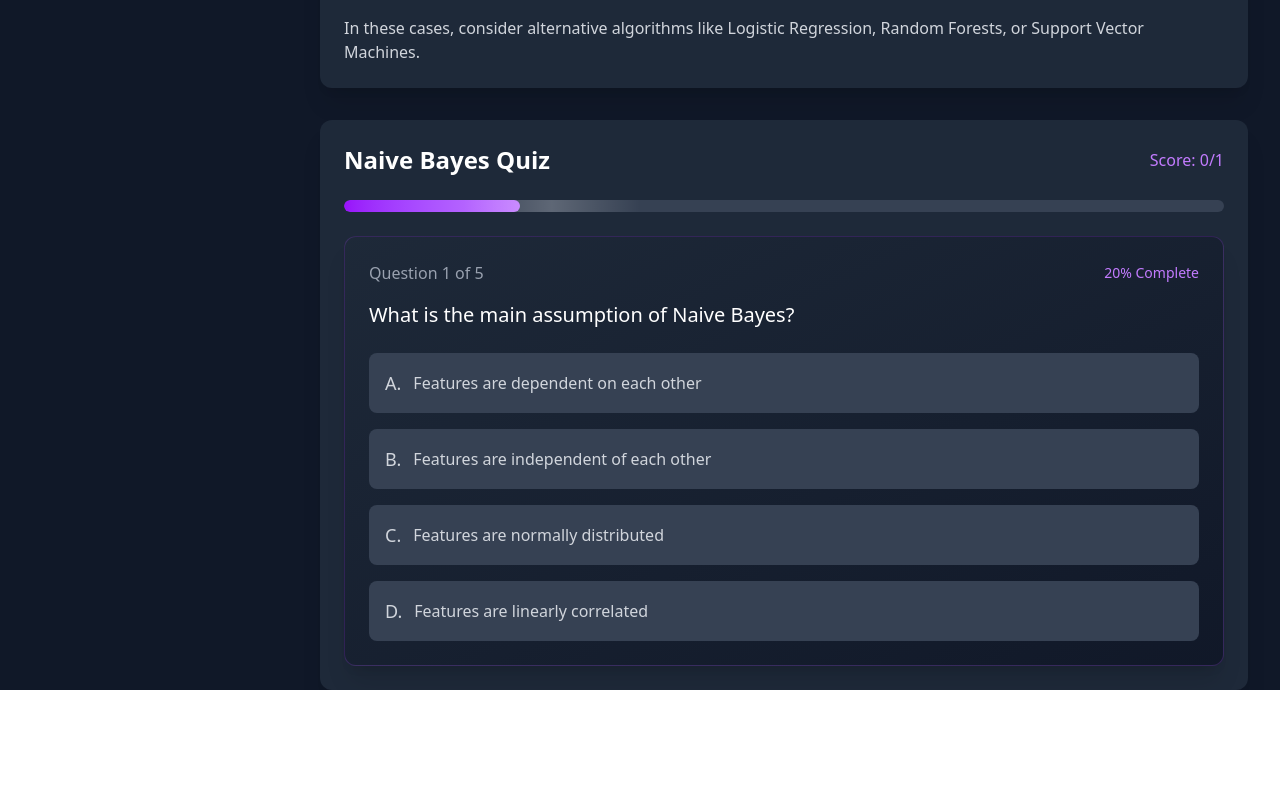
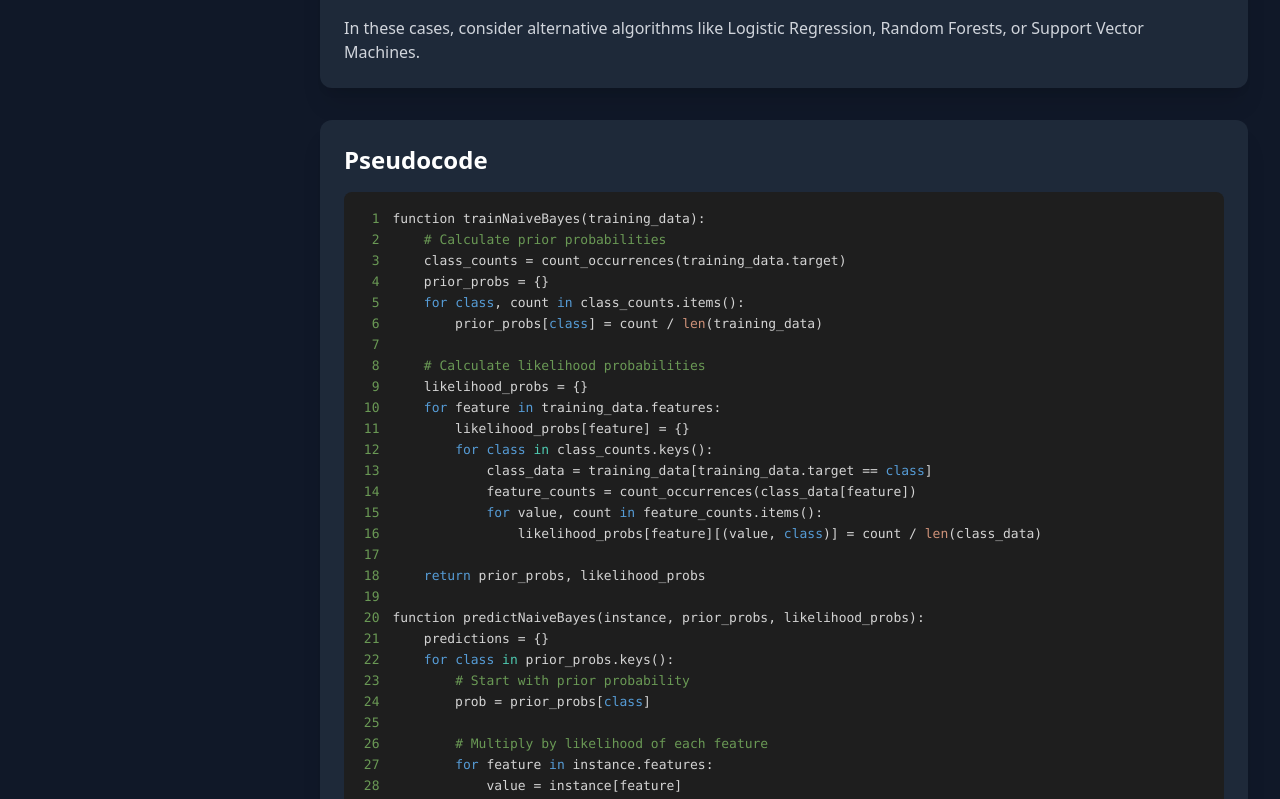
Before and after one commit to idanidan29/Machine_Learning_Visualizer, a Next.js app in the folder client/: page /algorithms/naive-bayes in a window 1280 px wide. Shown: the part 4940-5739 px from the top of the page. Before the commit the page ends 5630 px from the top, so only its background shows below. Built offline with nearby package versions, Linux system fonts and the light colour scheme.

Commit message:
create code wrapper

```diff
--- a/client/package.json
+++ b/client/package.json
@@ -10,12 +10,14 @@
   },
   "dependencies": {
     "@ant-design/icons": "^6.0.0",
+    "@heroicons/react": "^2.2.0",
     "@radix-ui/react-label": "^2.1.6",
     "@react-three/drei": "^10.0.8",
     "@react-three/fiber": "^9.1.2",
     "@tabler/icons-react": "^3.31.0",
     "@types/canvas-confetti": "^1.9.0",
     "@types/d3": "^7.4.3",
+    "@types/react-syntax-highlighter": "^15.5.13",
     "@types/three": "^0.176.0",
     "antd": "^5.25.3",
     "canvas-confetti": "^1.9.3",
@@ -28,6 +30,7 @@
     "react-d3-tree": "^3.6.6",
     "react-dom": "^18.2.0",
     "react-icons": "^5.5.0",
+    "react-syntax-highlighter": "^15.6.1",
     "styled-jsx": "^5.1.7",
     "tailwind-merge": "^3.2.0",
     "three": "^0.176.0"
--- a/client/src/app/algorithms/decision-tree/page.tsx
+++ b/client/src/app/algorithms/decision-tree/page.tsx
@@ -5,6 +5,7 @@ import Navbar from '../../components/Navbar';
 import DecisionTreeVisualization from '../../components/visualizations/DecisionTreeVisualization';
 import Quiz from '../../components/Quiz';
 import TableOfContents from '../../components/TableOfContents';
+import Code from '../../components/ui/Code';
 
 export default function DecisionTreePage() {
   const [activeSection, setActiveSection] = useState('overview');
@@ -306,9 +307,8 @@ export default function DecisionTreePage() {
               <section id="pseudocode" className="bg-gray-800 rounded-xl shadow-xl p-4 sm:p-6">
                 <h2 className="text-xl sm:text-2xl font-semibold text-white mb-4">Pseudocode</h2>
                 <div className="space-y-6">
-                  <div className="bg-gray-700 rounded-lg p-6">
-                    <pre className="text-gray-300 text-sm overflow-x-auto">
-{`function buildDecisionTree(data, features, target):
+                  <Code
+                    code={`function buildDecisionTree(data, features, target):
     # Base cases
     if all samples have same target value:
         return leaf node with that value
@@ -323,8 +323,8 @@ export default function DecisionTreePage() {
     node = createDecisionNode(best_feature, best_threshold)
 
     # Split data
-    left_data = data where best_feature &lt;= best_threshold
-    right_data = data where best_feature &gt; best_threshold
+    left_data = data where best_feature <= best_threshold
+    right_data = data where best_feature > best_threshold
 
     # Recursively build subtrees
     node.left = buildDecisionTree(left_data, features - best_feature, target)
@@ -355,8 +355,8 @@ function calculateInformationGain(data, feature, target):
         weighted_child_entropy += weight * child_entropy
 
     return parent_entropy - weighted_child_entropy`}
-                    </pre>
-                  </div>
+                    language="python"
+                  />
                 </div>
               </section>
 
--- a/client/src/app/algorithms/kmeans/page.tsx
+++ b/client/src/app/algorithms/kmeans/page.tsx
@@ -5,6 +5,7 @@ import KMeansVisualization from '../../components/visualizations/KMeansVisualiza
 import Navbar from '../../components/Navbar';
 import Quiz from '../../components/Quiz';
 import TableOfContents from '../../components/TableOfContents';
+import Code from '../../components/ui/Code';
 
 export default function KMeansPage() {
   const [activeSection, setActiveSection] = useState('overview');
@@ -361,9 +362,8 @@ export default function KMeansPage() {
                 {/* Pseudo-code Section */}
                 <section id="pseudocode" className="bg-gray-800 rounded-xl shadow-xl p-4 sm:p-6">
                   <h2 className="text-xl sm:text-2xl font-semibold text-white mb-4">Pseudo-code</h2>
-                  <div className="bg-gray-900 rounded-lg p-4 overflow-x-auto">
-                    <pre className="text-gray-300 font-mono text-sm md:text-base whitespace-pre-wrap md:whitespace-pre">
-{`function KMeans(data, k):
+                  <Code
+                    code={`function KMeans(data, k):
     # Initialize k centroids randomly
     centroids = random_points(data, k)
 
@@ -388,8 +388,8 @@ export default function KMeansPage() {
             centroids = new_centroids
 
     return clusters, centroids`}
-                    </pre>
-                  </div>
+                    language="python"
+                  />
                 </section>
 
                 {/* Key Characteristics Section */}
--- a/client/src/app/algorithms/naive-bayes/page.tsx
+++ b/client/src/app/algorithms/naive-bayes/page.tsx
@@ -6,6 +6,7 @@ import Navbar from '../../components/Navbar';
 import NaiveBayesVisualization from '../../components/visualizations/NaiveBayesVisualization';
 import Quiz from '../../components/Quiz';
 import TableOfContents from '../../components/TableOfContents';
+import Code from '../../components/ui/Code';
 
 export default function NaiveBayesPage() {
   const [isVisible, setIsVisible] = useState(false);
@@ -353,6 +354,54 @@ export default function NaiveBayesPage() {
                 </div>
               </section>
 
+              {/* Pseudocode Section */}
+              <section id="pseudocode" className="bg-gray-800 rounded-xl shadow-xl p-4 sm:p-6">
+                <h2 className="text-xl sm:text-2xl font-semibold text-white mb-4">Pseudocode</h2>
+                <div className="space-y-6">
+                  <Code
+                    code={`function trainNaiveBayes(training_data):
+    # Calculate prior probabilities
+    class_counts = count_occurrences(training_data.target)
+    prior_probs = {}
+    for class, count in class_counts.items():
+        prior_probs[class] = count / len(training_data)
+
+    # Calculate likelihood probabilities
+    likelihood_probs = {}
+    for feature in training_data.features:
+        likelihood_probs[feature] = {}
+        for class in class_counts.keys():
+            class_data = training_data[training_data.target == class]
+            feature_counts = count_occurrences(class_data[feature])
+            for value, count in feature_counts.items():
+                likelihood_probs[feature][(value, class)] = count / len(class_data)
+
+    return prior_probs, likelihood_probs
+
+function predictNaiveBayes(instance, prior_probs, likelihood_probs):
+    predictions = {}
+    for class in prior_probs.keys():
+        # Start with prior probability
+        prob = prior_probs[class]
+
+        # Multiply by likelihood of each feature
+        for feature in instance.features:
+            value = instance[feature]
+            if (value, class) in likelihood_probs[feature]:
+                prob *= likelihood_probs[feature][(value, class)]
+            else:
+                # Handle unseen feature values with Laplace smoothing
+                prob *= 1 / (len(likelihood_probs[feature]) + 1)
+
+        predictions[class] = prob
+
+    # Return class with highest probability
+    return max(predictions.items(), key=lambda x: x[1])[0]`}
+                    language="python"
+                  />
+                </div>
+              </section>
+
               {/* Quiz Section */}
               <section id="quiz" className="bg-gray-800 rounded-xl shadow-xl p-4 sm:p-6">
                 <Quiz algorithm="naive-bayes" />
--- /dev/null
+++ b/client/src/app/components/ui/Code.tsx
@@ -0,0 +1,73 @@
+import React, { useState } from 'react';
+import { Prism as SyntaxHighlighter } from 'react-syntax-highlighter';
+import { vscDarkPlus } from 'react-syntax-highlighter/dist/esm/styles/prism';
+import { CheckIcon, ClipboardIcon } from '@heroicons/react/24/outline';
+
+interface CodeProps {
+  code: string;
+  language?: string;
+  showLineNumbers?: boolean;
+  className?: string;
+}
+
+const Code: React.FC<CodeProps> = ({
+  code,
+  language = 'typescript',
+  showLineNumbers = true,
+  className = '',
+}) => {
+  const [copied, setCopied] = useState(false);
+
+  const handleCopy = async () => {
+    try {
+      await navigator.clipboard.writeText(code);
+      setCopied(true);
+      setTimeout(() => setCopied(false), 2000);
+    } catch (err) {
+      console.error('Failed to copy text: ', err);
+    }
+  };
+
+  return (
+    <div className={`relative group ${className}`}>
+      {/* Copy button */}
+      <button
+        onClick={handleCopy}
+        className="absolute right-2 top-2 p-2 rounded-md bg-gray-700/50 hover:bg-gray-600/50
+                 text-gray-300 hover:text-white transition-colors duration-200
+                 opacity-0 group-hover:opacity-100 focus:opacity-100"
+        title="Copy to clipboard"
+      >
+        {copied ? (
+          <CheckIcon className="w-5 h-5 text-green-400" />
+        ) : (
+          <ClipboardIcon className="w-5 h-5" />
+        )}
+      </button>
+
+      {/* Code block */}
+      <SyntaxHighlighter
+        language={language}
+        style={vscDarkPlus}
+        showLineNumbers={showLineNumbers}
+        customStyle={{
+          margin: 0,
+          borderRadius: '0.5rem',
+          padding: '1rem',
+          fontSize: '0.875rem',
+          lineHeight: '1.5',
+        }}
+        lineNumberStyle={{
+          minWidth: '2.5em',
+          paddingRight: '1em',
+          color: '#6b7280',
+          userSelect: 'none',
+        }}
+      >
+        {code}
+      </SyntaxHighlighter>
+    </div>
+  );
+};
+
+export default Code;
```
Also changed, not shown: 1 other file (tests, documents, lock files or other folders).
